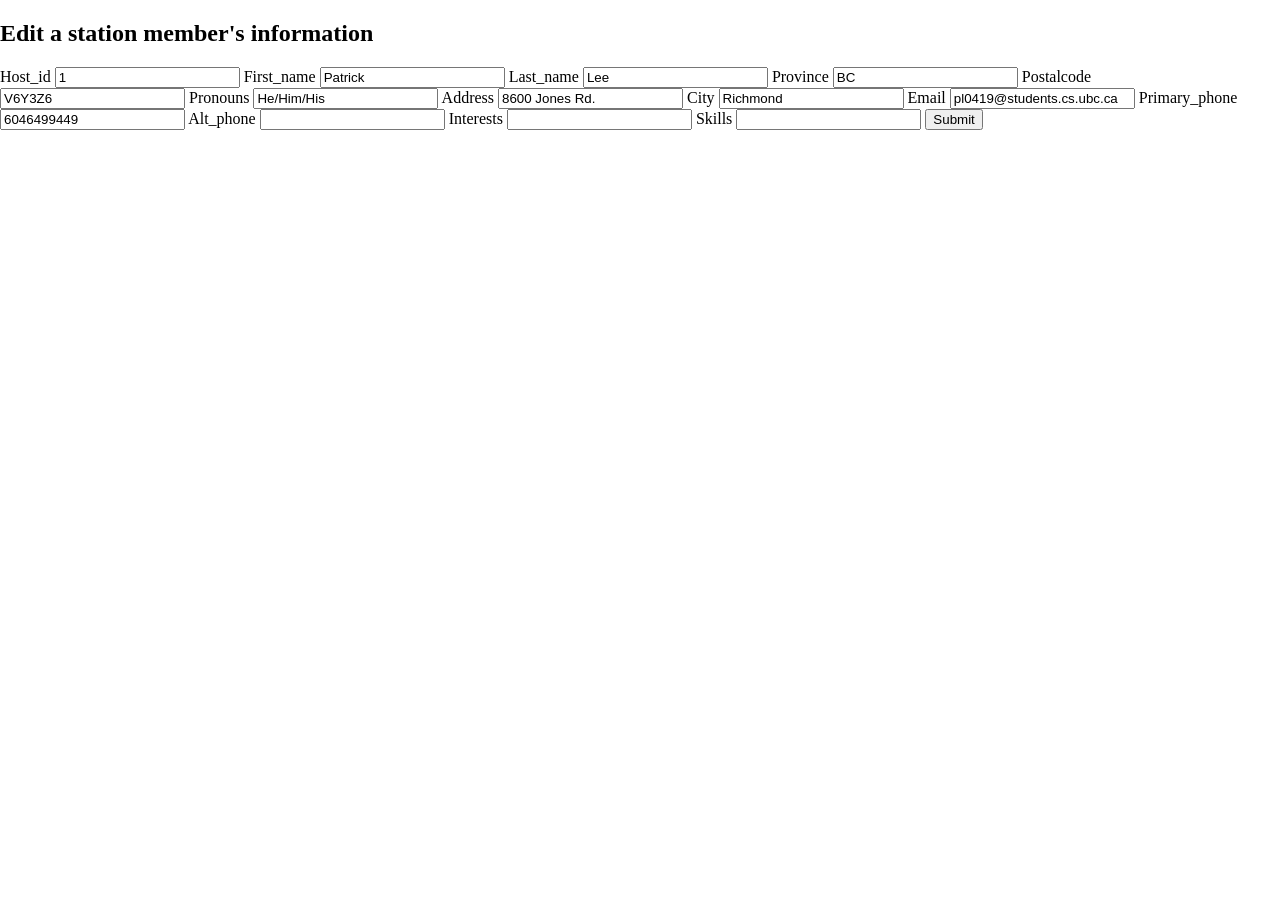
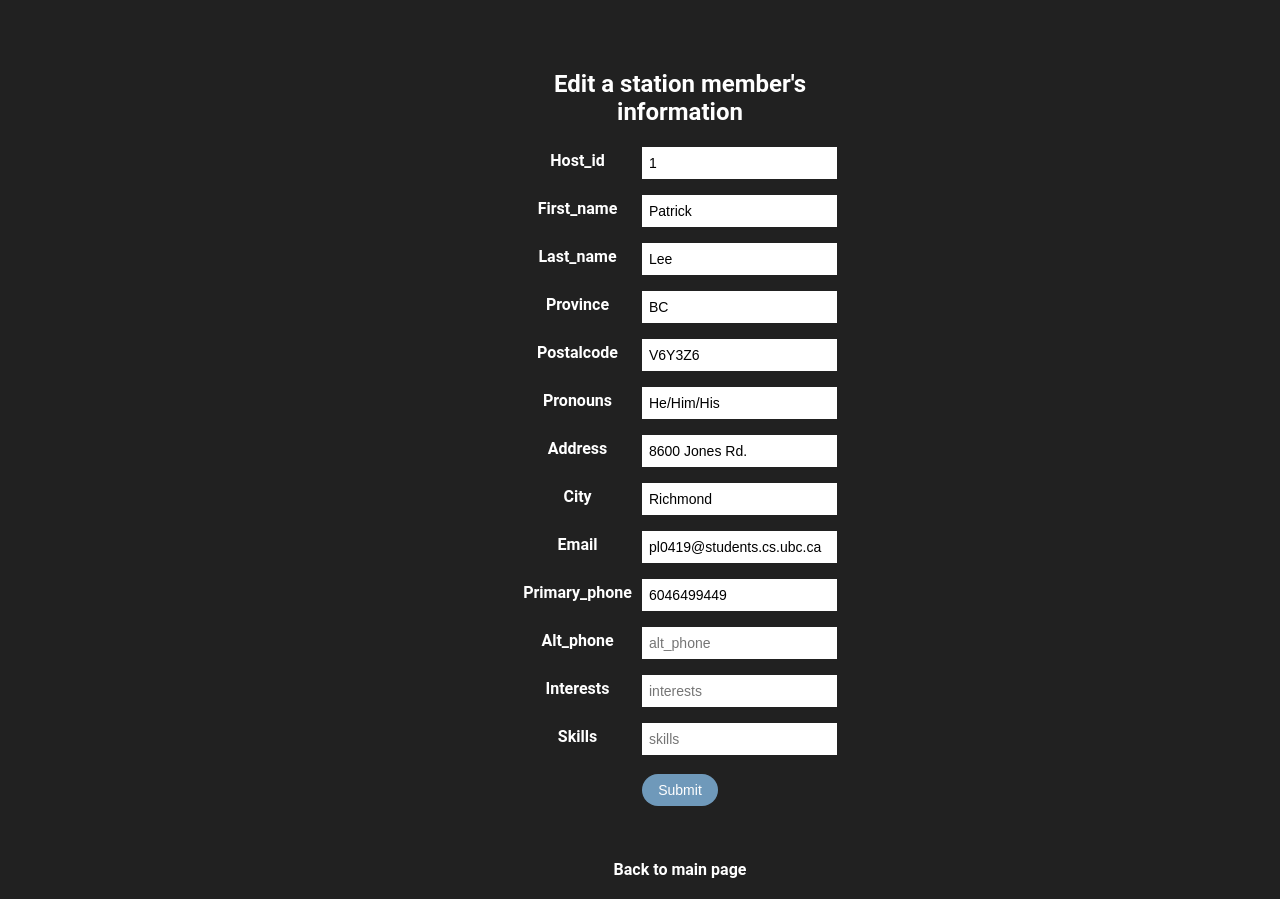
Before and after one commit to jrchan84/Playlist-Planet, a PHP site: page /updatestationmember.php?host_id=1 in a window 1280 px wide. Run offline with PHP 8.4, Linux system fonts and the light colour scheme; data comes from the database, SQL or seed files in the repository.

Commit message:
more styling

```diff
--- a/public/css/subpage.css
+++ b/public/css/subpage.css
@@ -34,6 +34,7 @@ body {
   background-color: #212121;
   font-family: "Roboto", sans-serif;
   color: white;
+  overflow:scroll;
 }
 
 .Input {
--- a/public/updatestationmember.php
+++ b/public/updatestationmember.php
@@ -78,22 +78,42 @@ if (isset($_GET['host_id'])) {
 
 <?php require "templates/header.php"; ?>
 
+<head>
+    <link rel="stylesheet" href="css/subpage.css" />
+</head>
+
+<div class="Main">
+
+  <div class="Input">
     <?php if (isset($_POST['submit']) && $statement) : ?>
       <?php echo escape($_POST['first_name']); ?> successfully updated.
     <?php endif; ?>
+  </div>
 
-<h2>Edit a station member's information</h2>
+
+  <div style="padding-left: 500px; padding-right: 500px" class="Result">
+    <h2 style="margin:0px; padding: 20px">Edit a station member's information</h2>
 
     <form method="post">
+
         <?php foreach ($user as $key => $value) : ?>
+
+          <div class="form-group">
             <label for="<?php echo $key; ?>"><?php echo ucfirst($key); ?></label>
-      <input type="text" name="<?php echo $key; ?>" id="<?php echo $key; ?>" value="<?php echo escape($value); ?>"
+            <input class="input-control" placeholder="<?php echo $key; ?>" type="text" name="<?php echo $key; ?>" id="<?php echo $key; ?>" value="<?php echo escape($value); ?>"
                   <?php echo ($key === 'id' ? 'readonly' : null); ?>>
+          </div>
         <?php endforeach; ?>
 
         <input type="submit" name="submit" value="Submit">
     </form>
+  </div>
 
-<a href="index.php">Back to home</a>
+  <div style="padding:20px; font-weight:bold" class="Footer-Overflow">
+        <a href="index.php">Back to main page</a>
+  </div>
+
+</div>
+
 
 <?php require "templates/footer.php"; ?>
```
Also changed, not shown: public/deletestationmembers.php (+16 -2 lines), public/readstationmembers.php (+5 -5 lines). Lines whose indentation alone changed are shown as unchanged.
